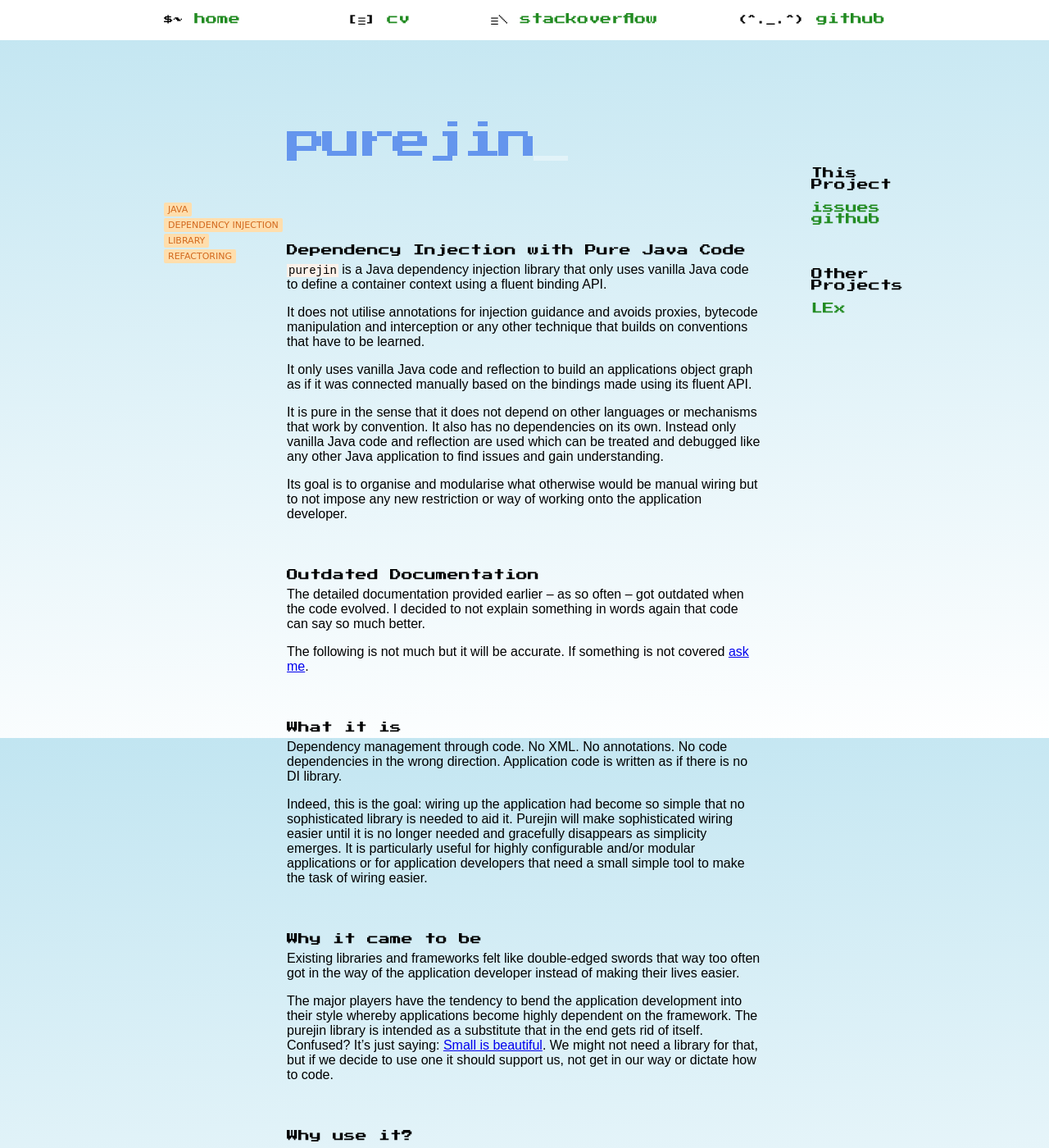
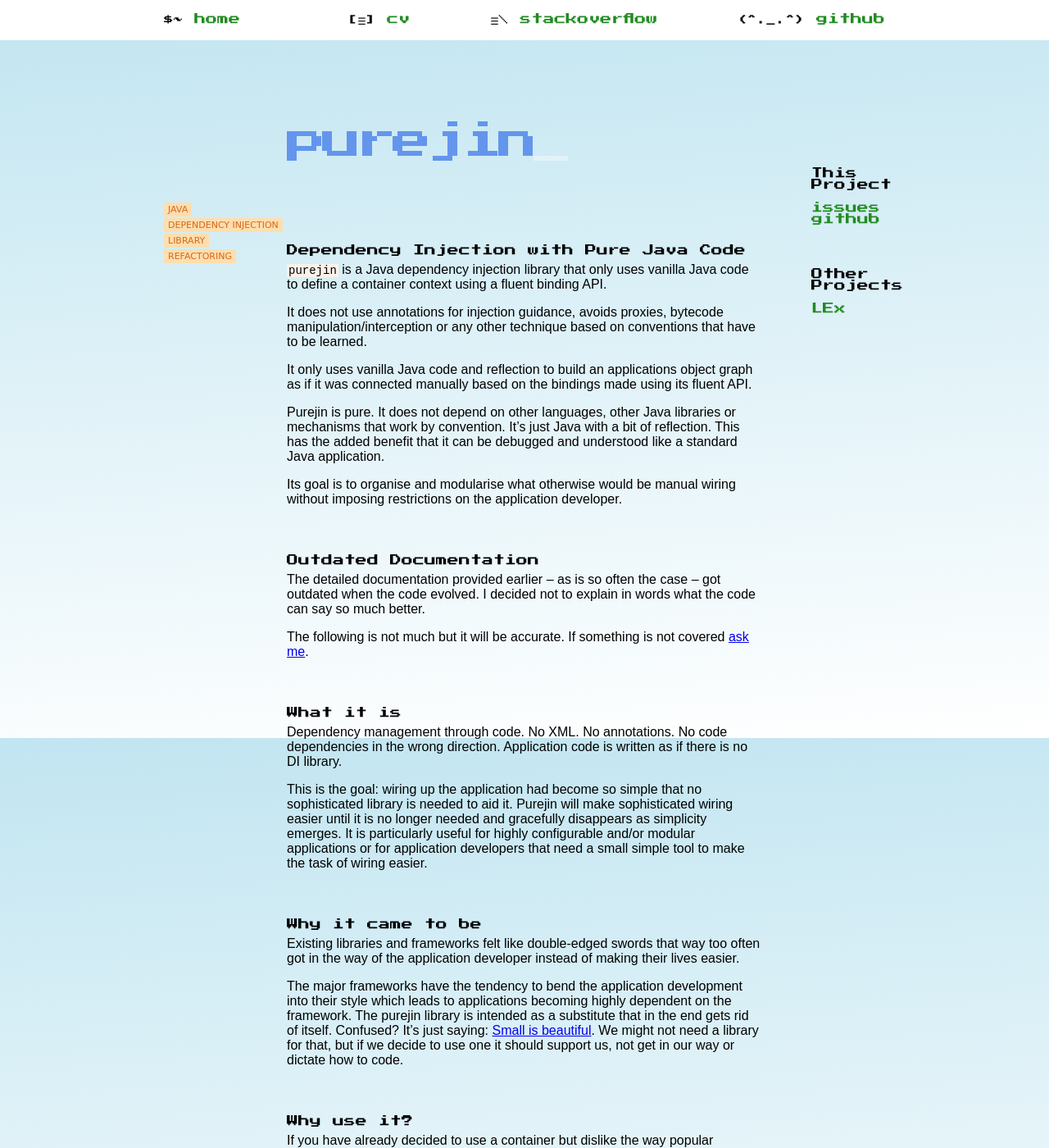
Before and after one commit to jbee/jbee.github.io, a Jekyll site: the page built from purejin/index.md, in a window 1280 px wide and 1400 px high. Shown: the whole window at 82% size. Built offline with Jekyll 4.4.1, drawn with Linux system fonts in a browser that asks for light colours; some of the changed text lies outside the part shown.

Commit message:
Additional rewrites.

```diff
--- a/purejin/index.md
+++ b/purejin/index.md
@@ -17,79 +17,60 @@ links: { "issues": "https://github.com/jbee/purejin/issues", "github": "https://
 {% include links.html %}
 
 ## Dependency Injection with Pure Java Code
-`purejin` is a Java dependency injection library that only uses vanilla Java code
-to define a container context using a fluent binding API.
+`purejin` is a Java dependency injection library that only uses vanilla Java code to define a container context using a fluent binding API.
 
-It does not utilise annotations for injection guidance and avoids proxies,
-bytecode manipulation and interception or any other technique that builds on
-conventions that have to be learned.
+It does not use annotations for injection guidance, avoids proxies, bytecode manipulation/interception or any other technique based on conventions that have to be learned.
 
-It only uses vanilla Java code and reflection to build an applications object graph
-as if it was connected manually based on the bindings made using its fluent API.
+It only uses vanilla Java code and reflection to build an applications object graph as if it was connected manually based on the bindings made using its fluent API.
 
-It is pure in the sense that it does not depend on other languages or mechanisms
-that work by convention. It also has no dependencies on its own.
-Instead only vanilla Java code and reflection are used which can be treated and
-debugged like any other Java application to find issues and gain understanding.
+Purejin is pure.
+It does not depend on other languages, other Java libraries or mechanisms that work by convention.
+It's just Java with a bit of reflection.
+This has the added benefit that it can be debugged and understood like a standard Java application.
 
-Its goal is to organise and modularise what otherwise would be manual wiring but
-to not impose any new restriction or way of working onto the application
-developer.
+Its goal is to organise and modularise what otherwise would be manual wiring without imposing restrictions on the application developer.
 
 ## Outdated Documentation
-The detailed documentation provided earlier -- as so often -- got outdated when the code
-evolved. I decided to not explain something in words again that code can say so much better.
+The detailed documentation provided earlier -- as is so often the case -- got outdated when the code evolved.
+I decided not to explain in words what the code can say so much better.
 
 The following is not much but it will be accurate.
 If something is not covered [ask me](http://jbee.github.io).
 
-
 ## What it is
 Dependency management through **code**.
-No XML. No annotations. No code dependencies in the wrong direction.
+No XML.
+No annotations.
+No code dependencies in the wrong direction.
 Application code is written as if there is no DI library.
 
-Indeed, this is the goal: wiring up the application had become so simple that no
-sophisticated library is needed to aid it.
-Purejin will make sophisticated wiring easier until it is no longer needed and
-gracefully disappears as simplicity emerges.
-It is particularly useful for highly configurable and/or modular applications or
-for application developers that need a small simple tool to make the task of
-wiring easier.
-
+This is the goal: wiring up the application had become so simple that no sophisticated library is needed to aid it.
+Purejin will make sophisticated wiring easier until it is no longer needed and gracefully disappears as simplicity emerges.
+It is particularly useful for highly configurable and/or modular applications or for application developers that need a small simple tool to make the task of wiring easier.
 
 ## Why it came to be
-Existing libraries and frameworks felt like double-edged swords that way too often
-got in the way of the application developer instead of making their lives easier.
+Existing libraries and frameworks felt like double-edged swords that way too often got in the way of the application developer instead of making their lives easier.
 
-The major players have the tendency to bend the application development into
-their style whereby applications become highly dependent on the framework.
+The major frameworks have the tendency to bend the application development into their style which leads to applications becoming highly dependent on the framework.
 The purejin library is intended as a substitute that in the end gets rid of itself.
-Confused? It's just saying: [Small is beautiful](http://www.infoq.com/presentations/small-large-systems).
-We might not need a library for that, but if we decide to use one
-it should support us, not get in our way or dictate how to code.
-
+Confused?
+It's just saying: [Small is beautiful](http://www.infoq.com/presentations/small-large-systems).
+We might not need a library for that, but if we decide to use one it should support us, not get in our way or dictate how to code.
 
 ## Why use it?
-If you have already decided to use a container but you dislike the way popular
-frameworks drive you in certain directions and limit you in others purejin is
-worth a try.
+If you have already decided to use a container but dislike the way popular frameworks drive you in certain directions and limit you in others purejin is worth a try.
 
-It's a small, debuggable, straightforward and standalone library that makes common
-things easy and uncommon ones easy to add or change.
+It's a small, debuggable, straightforward and standalone library that makes common things easy and uncommon ones easy to add or change.
 
-It avoids anything not refactoring-safe, confusing, "invisible" or otherwise
-hard to maintain like XML, annotations, aspects, bytecode rewirting,
-classloader magic, code generation, special build tools, etcetera.
+It avoids anything not refactoring-safe, confusing, "invisible" or otherwise hard to maintain like XML, annotations, aspects, bytecode rewirting, classloader magic, code generation, special build tools, etcetera.
 
 It really is just plain old boring code.
 However, it makes a few strong decisions to keep dependency injection sane.
-It would be wise to not fight them but ask why and learn how to stay out of
-trouble especially with large, complex applications.
+It would be wise to not fight them but ask why and learn how to stay out of trouble especially with large, complex applications.
 
 
 ## What it does
-* provide a type safe fluent API for...
+* provides a type safe fluent API
 * binds this to that under those injection scenarios
 * binds types or instances (named instances of a type)
 * provides full generic support (`List<A>` != `List<B>` etcetera)
@@ -155,19 +136,21 @@ Robot robot = injector.resolve(dependency(Robot.class));
 
 
 ## What about maven?
-Maven is part of the complexity problem. If you don't see that yet you will struggle to see
-why someone would prefer a library over a framework, code over annotations yadda yadda yadda.
+Maven is part of the complexity problem.
+If you don't see that yet you will struggle to see why someone would prefer a library over a framework, code over annotations yadda yadda yadda.
 
-Take it as a hint. Maybe you feel that something isn't right?
-Then open your mind to the possibility that maven is one of those things and you'll understand eventually.
+Take it as a hint.
+Maybe you feel that something isn't right?
+Then open your mind to the possibility that maven is one of those things and you'll understand, eventually.
 
 
 ## How to learn it
-The [tests](https://github.com/jbee/purejin/tree/master/src/test.integration/test/java/test/integration/bind)
-for the binding API illustrate what can be done and how to do it.
-It's all ordinary [vanilla](http://en.wikipedia.org/wiki/Vanilla_software) code. Read it.
+The [tests](https://github.com/jbee/purejin/tree/master/src/test.integration/test/java/test/integration/bind) for the binding API illustrate what can be done and how to do it.
+It's all ordinary [vanilla code](http://en.wikipedia.org/wiki/Vanilla_software).
+Read it.
 
-Not very handy but it doesn't lie. A tour could be to look at
+Not very handy but it doesn't lie.
+A tour could be to look at
 
 * [most basic](https://github.com/jbee/purejin/blob/master/src/test.integration/test/java/test/integration/bind/TestInstanceBinds.java) (wire this to that)
 * [constants](https://github.com/jbee/purejin/blob/master/src/test.integration/test/java/test/integration/bind/TestConstantBinds.java)
@@ -191,8 +174,9 @@ Not very handy but it doesn't lie. A tour could be to look at
 * [actions](https://github.com/jbee/purejin/blob/master/src/test.integration/test/java/test/integration/action/TestActionBinds.java) (an extension to wire methods as services)
 
 Looking at the other tests in the same folder will also be useful.
-There is more to discover. Most likely purejin allows to do what you want.
-Otherwise just ask [me](http://jbee.github.io) for help.
+There is more to discover.
+Most likely purejin allows you to do what you want.
+Otherwise just [ask me](http://jbee.github.io) for help.
 
 
 ## Curiosities
```
Also changed, not shown: other parts of purejin/index.md (+4 -4 lines).
